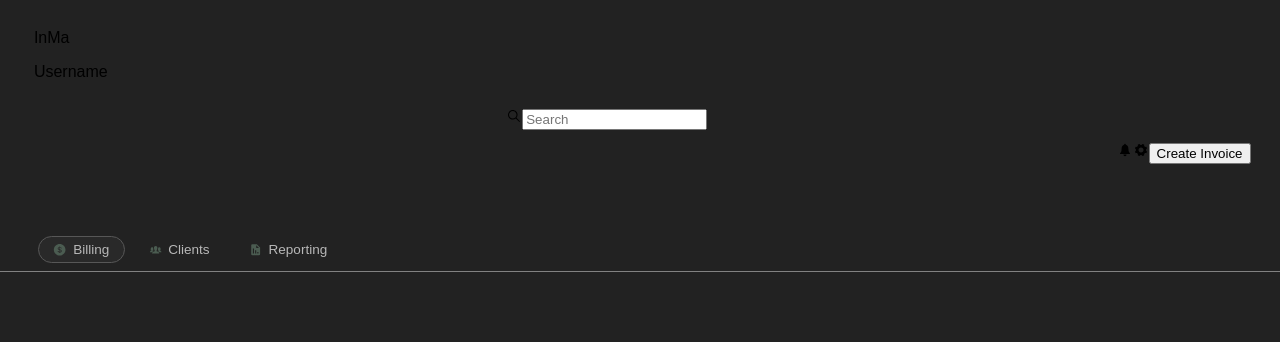
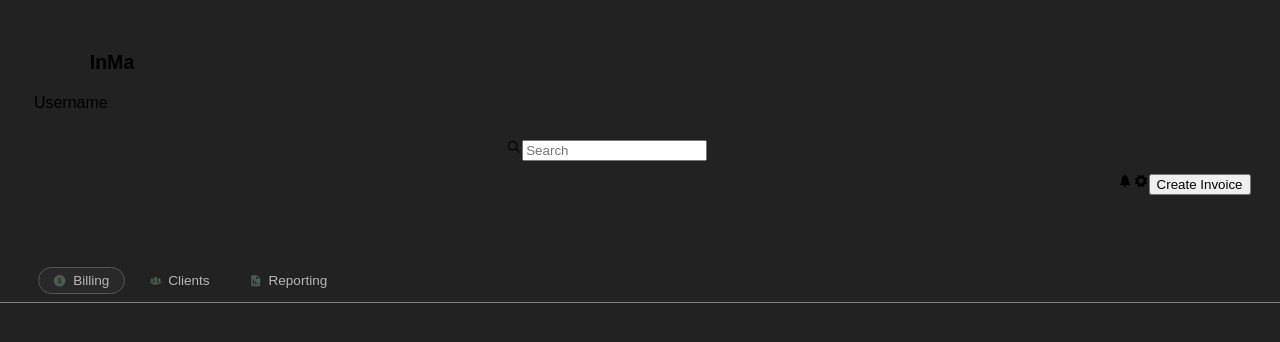
Before and after one commit to Darleanow/InvoiceManager, a Next.js app in the folder frontend/: page / in a window 1280 px wide. Shown: the top 342 px of the page. Built offline with nearby package versions, Linux system fonts and the light colour scheme.

Commit message:
style(Topbar): Add new style to topbar elements

```diff
--- a/frontend/app/Assets/components/Topbar/styles.module.css
+++ b/frontend/app/Assets/components/Topbar/styles.module.css
@@ -15,3 +15,11 @@
     padding-left: 87.235vw;
     padding-top: 1.426vh;
 }
+
+.topbar_text {
+    padding-left: 4.365vw;
+    padding-top: 2.342vh;
+    font-weight: bold;
+    font-size: 2.444vh;
+    background-color: linear-gradient(69C06C,E29C23);
+}
```
